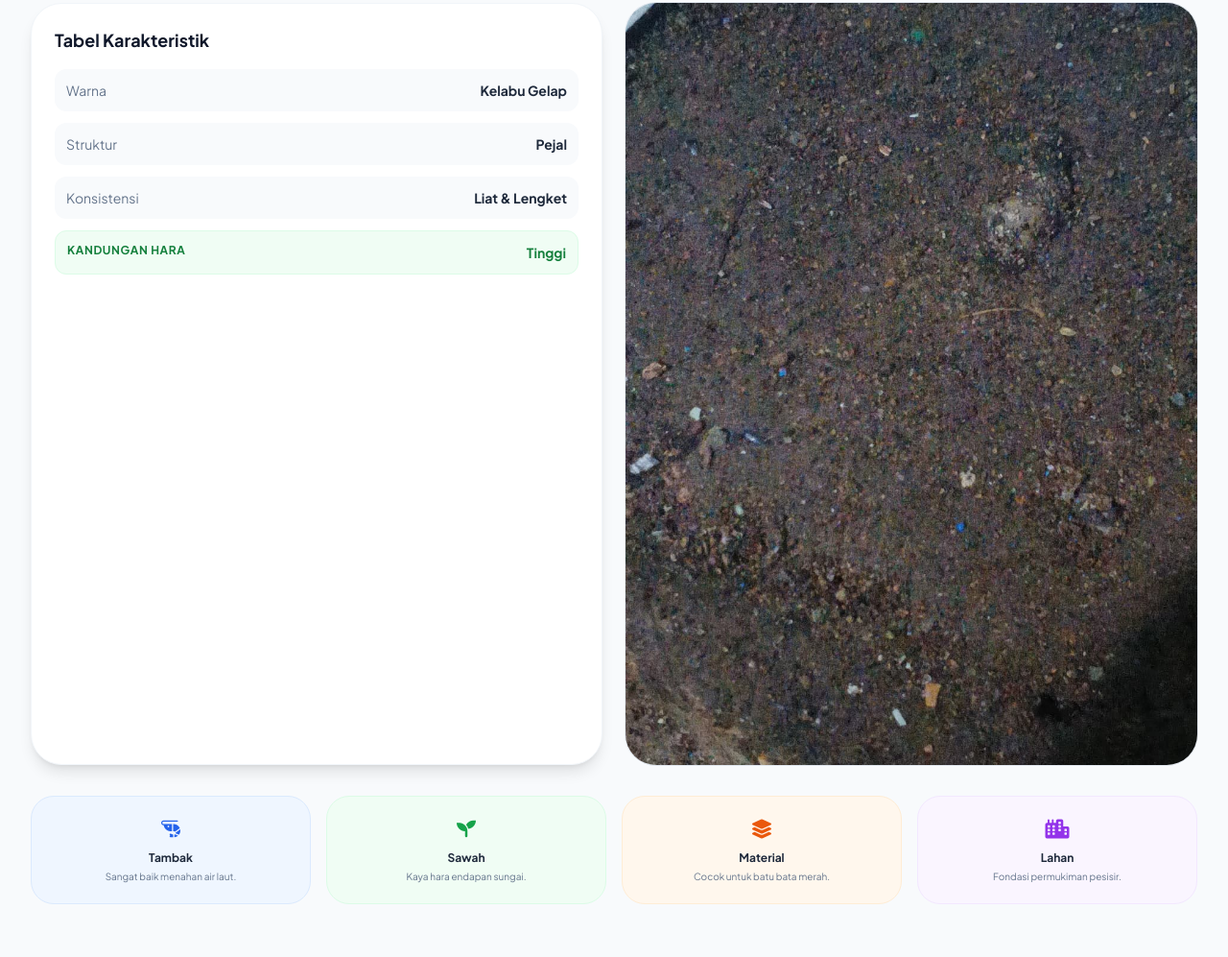
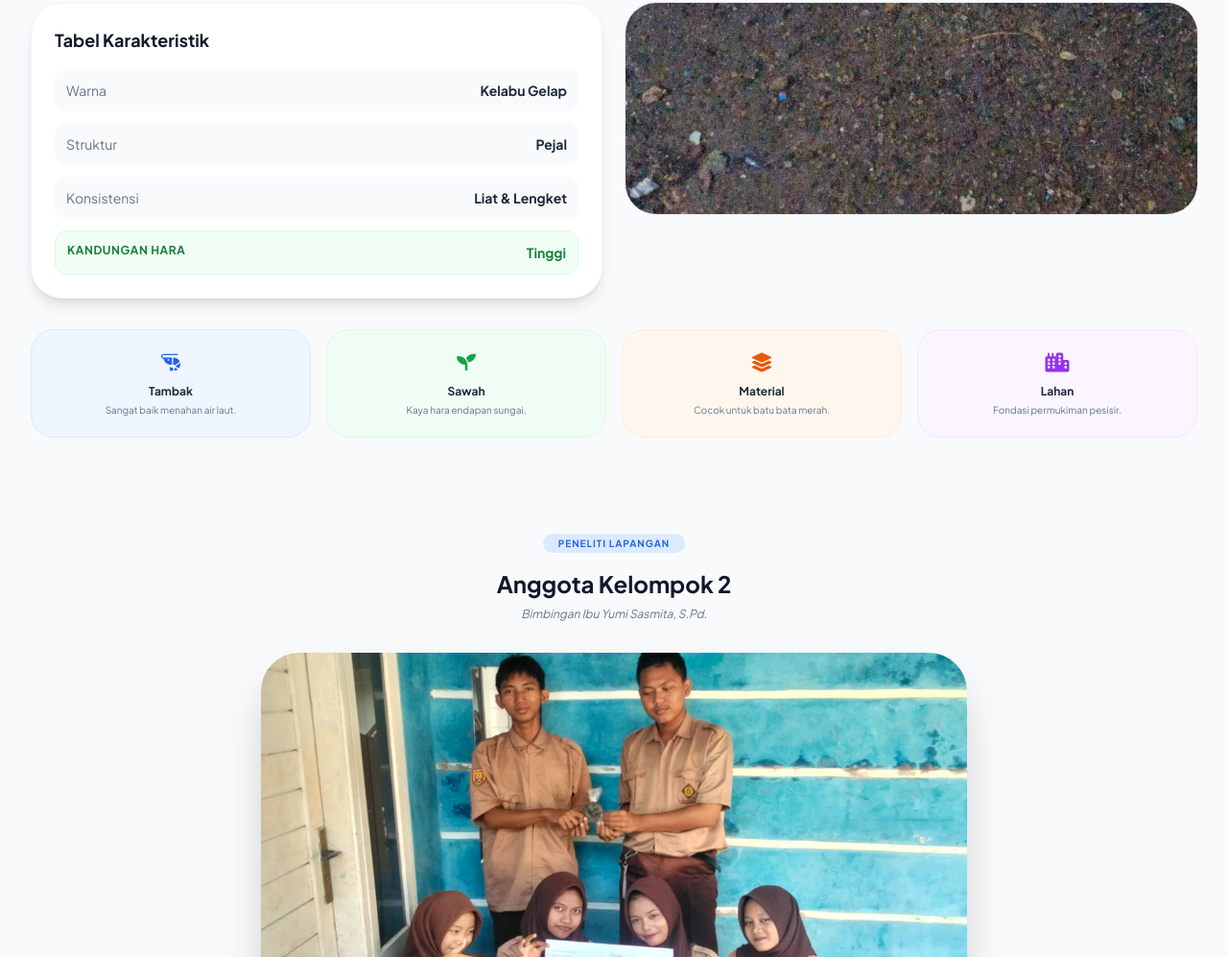
Before and after one commit to Lmavour/tanah-aluvial-kelompok2-x11, a website: page public/index.html in a window 1280 px wide. Shown: the part 2433-3430 px from the top of the page at 96% size. Drawn offline with nearby package versions, Linux system fonts and the light colour scheme.

Commit message:
fix: adjust image container heights for better layout consistency

```diff
--- a/public/index.html
+++ b/public/index.html
@@ -485,7 +485,7 @@
                 </div>
 
                 <!-- Foto Sampel -->
-                <div class="h-full min-h-[250px] rounded-[2rem] shadow-inner overflow-hidden ring-1 ring-slate-200">
+                <div class="min-h-[180px] max-h-[220px] rounded-[2rem] shadow-inner overflow-hidden ring-1 ring-slate-200">
                     <img src="foto sampel tanah.jpeg" alt="Foto Sampel Tanah Aluvial" class="w-full h-full object-cover">
                 </div>
             </div>
@@ -526,7 +526,7 @@
 
             <!-- Foto Kelompok Utama -->
             <div class="max-w-3xl mx-auto px-4">
-                <div class="h-64 md:h-80 rounded-[2.5rem] shadow-2xl overflow-hidden relative group">
+                <div class="h-80 md:h-[28rem] rounded-[2.5rem] shadow-2xl overflow-hidden relative group">
                      <img src="foto anggota bersama.jpeg" alt="Foto Kelompok 2 di Lapangan" class="w-full h-full object-cover">
                      <div class="absolute bottom-0 left-0 right-0 bg-gradient-to-t from-black/60 to-transparent p-4 md:p-6">
                          <p class="font-bold uppercase tracking-[0.2em] text-white text-xs">Kelompok 2 di Lapangan</p>
```
